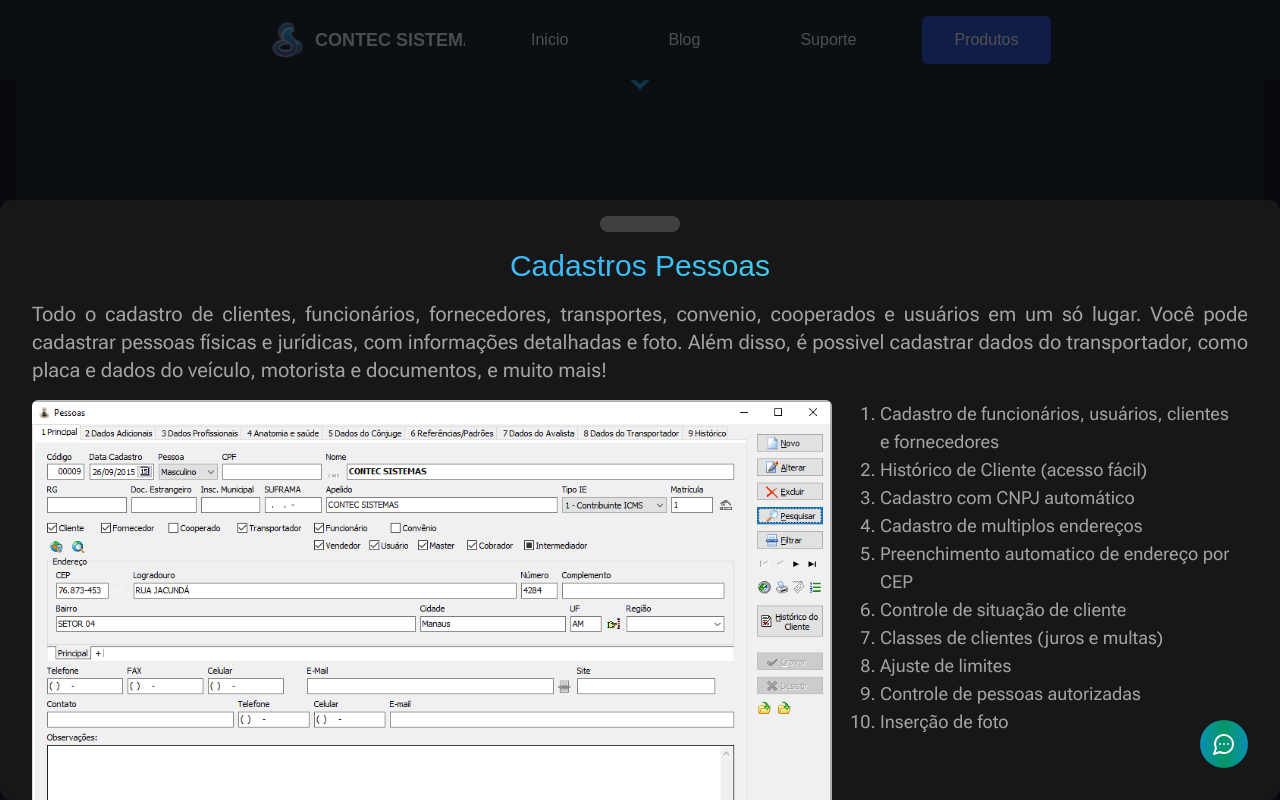
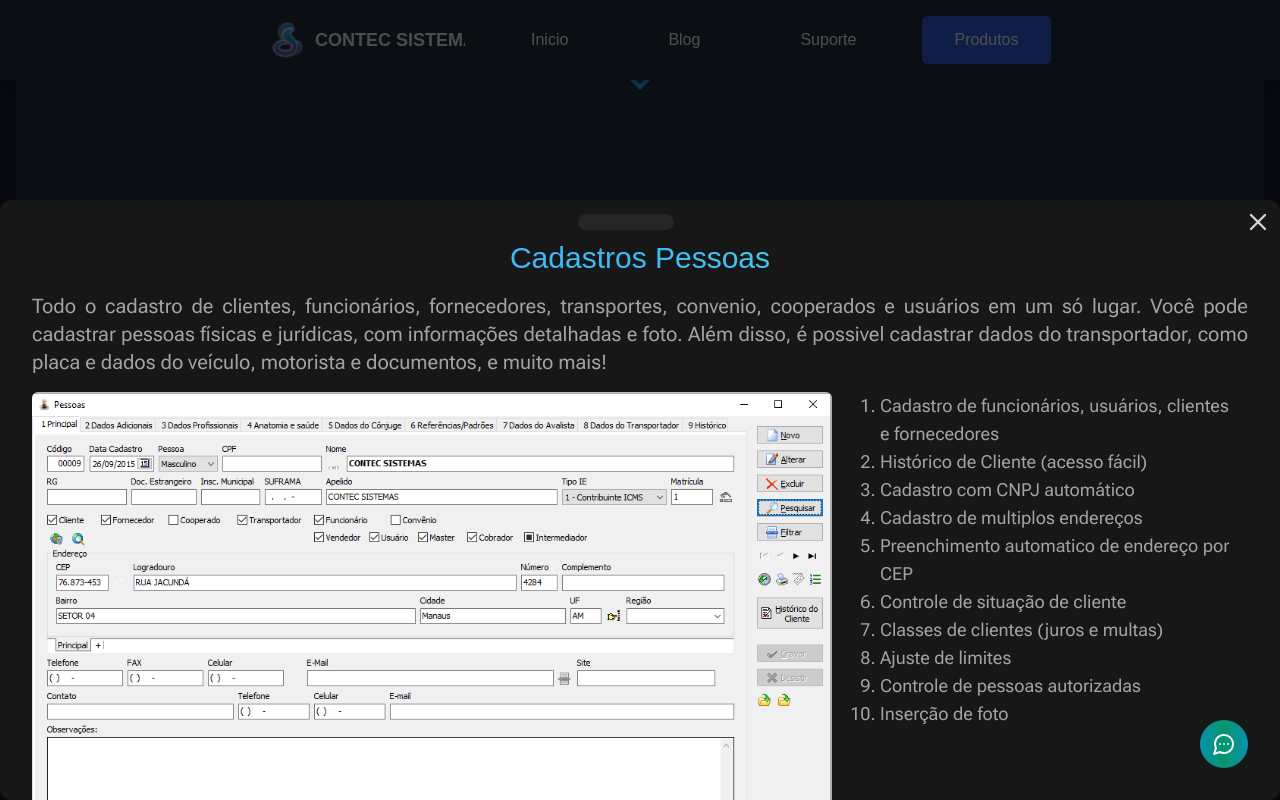
Before and after one commit to nelsoneto/contecsistemas, a Next.js app: page /solutions/midas in a window 1280 px wide. Both pictures are taken after a click on the button "Cadastros Pessoas". Shown: the part 587-1387 px from the top of the page. Built offline with nearby package versions, Linux system fonts and the light colour scheme; a web font is replaced by a local one.

Commit message:
mensagem, sem nenhum post na pagina de noticias e inclusão de rede sociais rodapé

```diff
--- a/src/app/solutions/midas/SettingsTabs/ModalMidas.tsx
+++ b/src/app/solutions/midas/SettingsTabs/ModalMidas.tsx
@@ -5,6 +5,7 @@
   useDragControls,
   useMotionValue,
 } from 'framer-motion'
+import { X } from 'lucide-react'
 import Image from 'next/image'
 import { useEffect, useState } from 'react'
 import Lightbox from 'react-image-lightbox'
@@ -175,17 +176,22 @@
               bottom: 0.5,
             }}
           >
-            <div className="absolute left-0 right-0 top-0 z-10 flex justify-center bg-neutral-900 p-4">
+            <div className="absolute left-0 right-0 top-0 z-10 flex justify-center bg-neutral-900 p-2">
+              <div className="flex w-full items-center justify-center">
                 <button
                   onPointerDown={(e) => {
                     controls.start(e)
                   }}
-                className="h-4 w-20 cursor-grab touch-none rounded-full bg-neutral-700 active:cursor-grabbing"
+                  className="h-4 w-24 cursor-grab touch-none rounded-xl bg-neutral-800 active:cursor-grabbing"
                   title="Drag handle"
                   aria-label="Drag handle"
                 ></button>
               </div>
-            <div className="relative z-0 h-full overflow-y-scroll p-4 pt-12">
+              <button onClick={handleClose} className="text-neutral-300">
+                <X size={28} />
+              </button>
+            </div>
+            <div className="relative z-0 h-full overflow-y-scroll p-4 pt-10">
               {children}
             </div>
           </motion.div>
```
Lines whose indentation alone changed are shown as unchanged.
